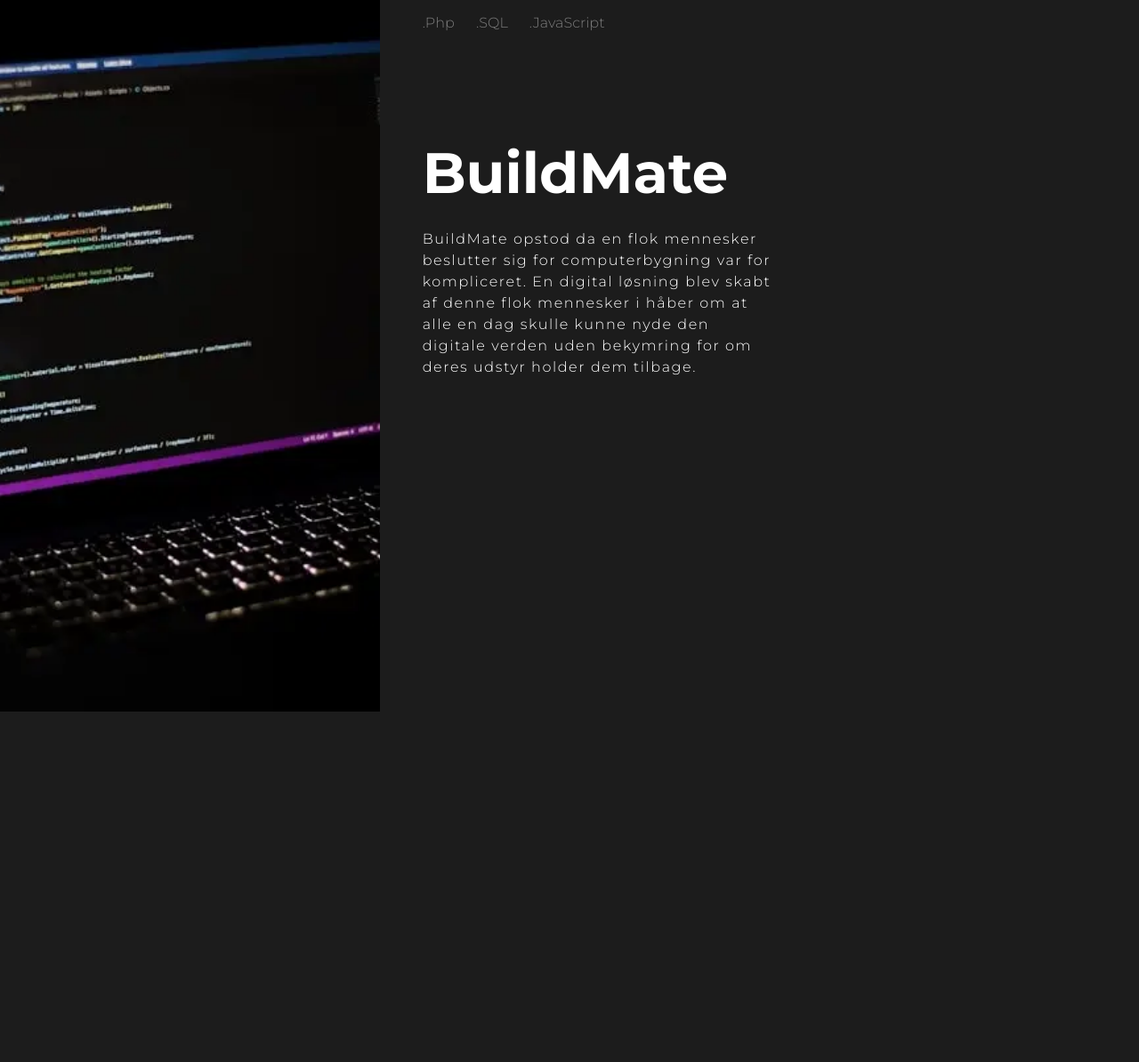
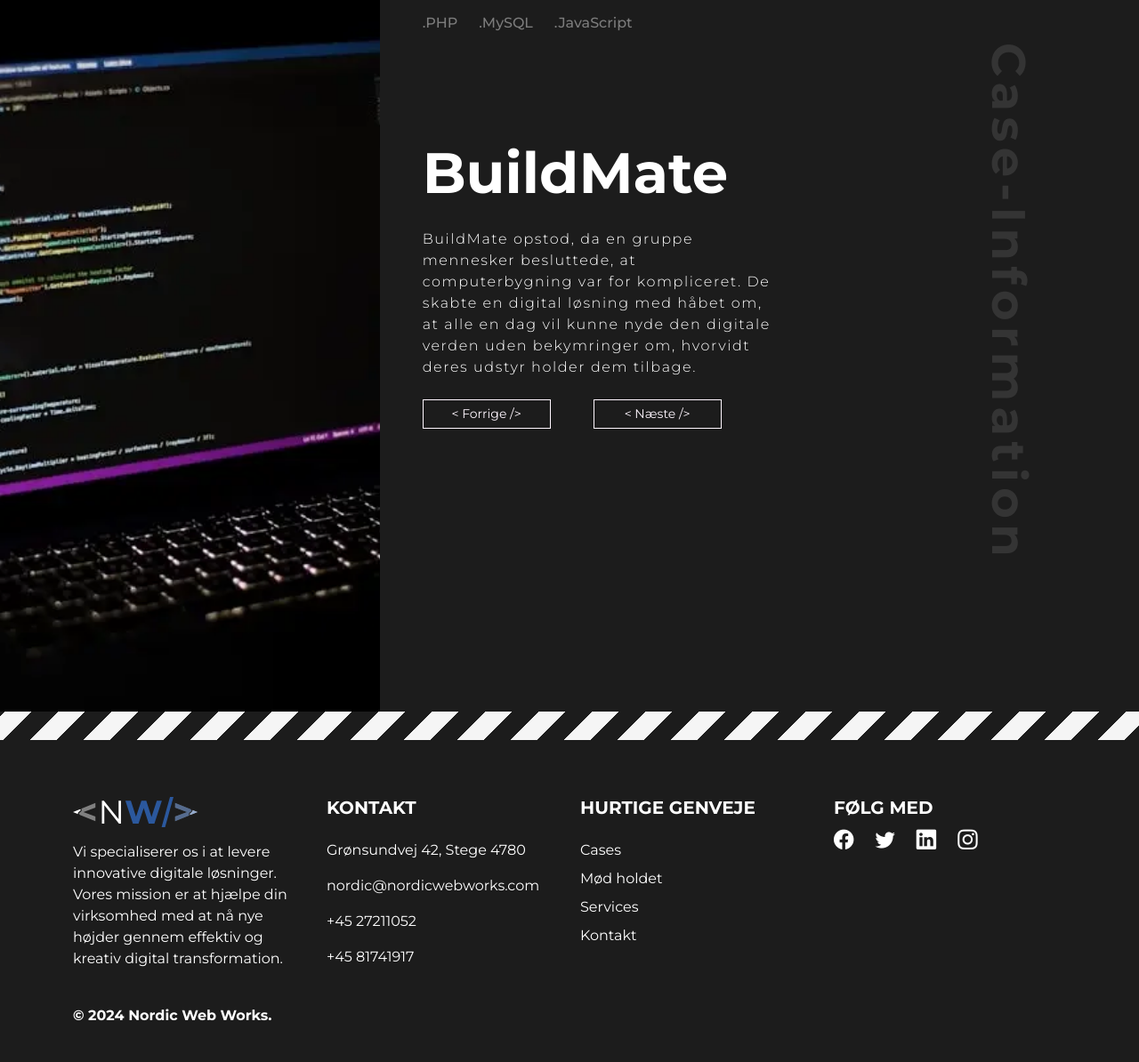
Before and after one commit to Arnsdorf/NordicWebWorks, a PHP site: page /caseinfo.php in a window 1280 px wide. Shown: the whole page at 89% size. Before the commit the page ends 800 px from the top, so only its background shows below. Run offline with PHP 8.4, Linux system fonts and the light colour scheme; some libraries are stand-ins or nearby versions.

Commit message:
Cases opdaterers

```diff
--- a/caseinfo.php
+++ b/caseinfo.php
@@ -1,6 +1,5 @@
 <?php
-
-require "settings/init.php";
+require "settings/init.php"; // Indlæs nødvendige opsætninger
 
 // Hent 'case' parameteren fra URL'en
 $caseIndex = isset($_GET['case']) ? $_GET['case'] : 1; // Standard til case 1, hvis ingen parameter er angivet
@@ -11,9 +10,9 @@ switch ($caseIndex) {
     case 1:
         $caseData = [
             "title" => "BuildMate",
-            "description" => "BuildMate opstod da en flok mennesker beslutter sig for computerbygning var for kompliceret. En digital løsning blev skabt af denne flok mennesker i håber om at alle en dag skulle kunne nyde den digitale verden uden bekymring for om deres udstyr holder dem tilbage.",
+            "description" => "BuildMate opstod, da en gruppe mennesker besluttede, at computerbygning var for kompliceret. De skabte en digital løsning med håbet om, at alle en dag vil kunne nyde den digitale verden uden bekymringer om, hvorvidt deres udstyr holder dem tilbage.",
             "image" => "uploads/chr/case1.webp",
-            "techTags" => [".Php", ".SQL", ".JavaScript"]
+            "techTags" => [".PHP", ".MySQL", ".JavaScript"]
         ];
         break;
     case 2:
@@ -48,59 +47,85 @@ switch ($caseIndex) {
 <html lang="da">
 <head>
     <meta charset="utf-8">
-        <title>NWW</title>
+    <title>NWW - <?php echo $caseData['title']; ?></title>
 
     <link rel="preconnect" href="https://fonts.googleapis.com">
     <link rel="preconnect" href="https://fonts.gstatic.com" crossorigin>
     <link href="https://fonts.googleapis.com/css2?family=Manrope:wght@200..800&family=Montserrat:ital,wght@0,100..900;1,100..900&family=Poppins:wght@300&family=Work+Sans:ital,wght@0,100..900;1,100..900&display=swap" rel="stylesheet">
     <link rel="stylesheet" href="https://cdn.jsdelivr.net/npm/bootstrap-icons@1.11.3/font/bootstrap-icons.min.css">
-
-        <link rel="preconnect" href="https://fonts.googleapis.com">
-        <link rel="preconnect" href="https://fonts.gstatic.com" crossorigin>
-        <link href="https://fonts.googleapis.com/css2?family=Kanit:ital,wght@0,100;0,200;0,300;0,400;0,500;0,600;0,700;0,800;0,900;1,100;1,200;1,300;1,400;1,500;1,600;1,700;1,800;1,900&family=Montserrat:ital,wght@0,100..900;1,100..900&family=Rubik:ital,wght@0,300..900;1,300..900&display=swap" rel="stylesheet">
-
     <meta name="viewport" content="width=device-width, initial-scale=1">
     <link href="css/styles.css" rel="stylesheet" type="text/css">
     <!-- Favicon -->
     <link rel="icon" href="uploads/sm_logo.png" type="image/x-icon">
 </head>
-
-
+<body>
 
 <div class="container-fluid p-0 m-0">
     <div class="row p-0 m-0">
-            <div id="desktop-img-container" class="col-4 m-0 p-0 position-relative" style="height: 100vh;">
-                <img id="desktop-case-img" class="case-info-img col-12" src="<?php echo $caseData['image']; ?>" alt="Case Image" style="object-fit: cover; position: absolute; top: 0; z-index: 1;">
+        <!-- Mobile version (Visible on small devices only) -->
+        <div class="d-md-none m-0 p-0">
+            <div id="mobile-img-container" class="col-12 m-0 p-0 position-relative" style="height: 45vh;">
+                <img id="mobile-case-img" class="case-info-img col-12" src="<?php echo $caseData['image']; ?>" alt="Case Image" style="object-fit: cover; position: absolute; top: 0; z-index: 1;">
+            </div>
+            <div class="col-12 bg-custom-dark m-0 p-0">
+                <div id="mobile-tech-tags" class="text-white d-flex justify-content-center mt-3 mb-3">
+                    <div class="row" style="color: #7c7c7c">
+                        <?php foreach($caseData['techTags'] as $tag): ?>
+                            <h6 class="fw-medium col"><?php echo $tag; ?></h6>
+                        <?php endforeach; ?>
+                    </div>
+                </div>
+                <div id="case-container" class="ms-4 me-4 text-white mt-4">
+                    <h1 class="fw-bold"><?php echo $caseData['title']; ?></h1>
+                    <h6 class="fw-light pt-1" style="letter-spacing: 0.1rem;line-height: 1.5rem;color: #7c7c7c"><?php echo $caseData['description']; ?></h6>
+                </div>
+                <!-- Tilføj Forrige/Næste knapper til mobilversion -->
+                <div class="d-flex ms-4 mt-4 mb-5">
+                    <button id="prevBtn" class="btn-f small">Forrige</button>
+                    <button id="nextBtn" class="btn-f small ms-5">Næste</button>
+
+                </div>
+            </div>
         </div>
 
+        <!-- PC and Tablet version -->
+        <div class="d-none d-md-block">
+            <div class="row">
+                <div id="desktop-img-container" class="col-4 m-0 p-0 position-relative" style="height: 100vh;">
+                    <img id="desktop-case-img" class="case-info-img col-12" src="<?php echo $caseData['image']; ?>" alt="Case Image" style="object-fit: cover; position: absolute; top: 0;">
+                </div>
                 <div class="col-6 bg-custom-dark m-0 p-0">
                     <div id="desktop-tech-tags" class="col bg-custom-dark p-0 m-0 d-flex mt-3">
                         <div class="ms-5 text-white d-flex align-items-end">
                             <div class="row justify-content-between" style="color: #7c7c7c">
                                 <?php foreach($caseData['techTags'] as $tag): ?>
-                                <h6 class="fw-light col"><?php echo $tag; ?></h6>
+                                    <h6 class="fw-medium col"><?php echo $tag; ?></h6>
                                 <?php endforeach; ?>
                             </div>
                         </div>
                     </div>
 
                     <div id="case-container-md" class="pt-17 ms-5 text-white mt-1">
-                    <div class="case-info active">
                         <h1 class="fw-bold" style="font-size: 4rem"><?php echo $caseData['title']; ?></h1>
                         <h6 class="fw-light pt-3 col-8" style="letter-spacing: 0.1rem;line-height: 1.5rem"><?php echo $caseData['description']; ?></h6>
+                    </div>
+                    <!-- Tilføj Forrige/Næste knapper til desktopversion -->
+                    <div class="d-flex ms-5 mt-4">
+                        <button id="prevBtn-md" class="btn-f small">< Forrige /></button>
+                        <button id="nextBtn-md" class="btn-f small ms-5">< Næste /></button>
+
+                    </div>
+                </div>
+                <div class="col bg-custom-dark m-0 p-0 mt-5">
+                    <h1 class="fw-bold" style="writing-mode: vertical-rl; font-size: 3.3rem; letter-spacing: 0.4rem; color: #343434">Case-Information</h1>
                 </div>
             </div>
         </div>
     </div>
 </div>
 
+<!-- JavaScript -->
+<script src="js/case.js"></script>
 
-    <script src="js/case.js">
-
-
-
-
-
-
-
-<?php include "includes/footer.php" ?>
+<!-- Footer -->
+<?php include "includes/footer.php"; ?>
--- a/js/case.js
+++ b/js/case.js
@@ -1,20 +1,16 @@
+document.addEventListener("DOMContentLoaded", function () {
     // Function to update the image, tech tags, and URL dynamically
     function updateContent(container, imageElement, tagsElement, caseIndex) {
-    const newImageSrc = container.querySelector('.case-image').src;
+        if (!container) return; // Ensure container exists
+        const newImageSrc = container.querySelector('.case-info-img').src;
         imageElement.src = newImageSrc;
 
         // Update the tech tags
-    const newTagsHtml = container.querySelector('.tech-tags').innerHTML;
+        const newTagsHtml = container.querySelector('.row').innerHTML;
         tagsElement.innerHTML = newTagsHtml;
 
-    // Update the URL dynamically
-    updateCaseURL(caseIndex);
-}
-
-// Function to update the URL based on the current case index
-function updateCaseURL(caseIndex) {
-    const newURL = `caseinfo${caseIndex + 1}.php`; // Generate caseinfo1.php, caseinfo2.php, etc.
-    window.history.pushState({}, '', newURL); // Update the URL without reloading the page
+        // Opdater URL med den nye caseIndex
+        window.history.replaceState(null, null, "?case=" + caseIndex);
     }
 
     // For mobile version
@@ -23,19 +19,21 @@ const cases = document.querySelectorAll('#case-container .case-info'); // Select
     const mobileImg = document.getElementById('mobile-case-img');
     const mobileTags = document.getElementById('mobile-tech-tags').querySelector('.row');
 
-document.getElementById('nextBtn').addEventListener('click', function() {
+    if (cases.length > 0) { // Ensure cases array is not empty
+        document.getElementById('nextBtn').addEventListener('click', function () {
             cases[currentCaseIndex].classList.remove('active'); // Hide current case
             currentCaseIndex = (currentCaseIndex + 1) % cases.length; // Move to next case, loop back if at the end
             cases[currentCaseIndex].classList.add('active'); // Show next case
             updateContent(cases[currentCaseIndex], mobileImg, mobileTags, currentCaseIndex); // Update the image, tags, and URL
         });
 
-document.getElementById('prevBtn').addEventListener('click', function() {
+        document.getElementById('prevBtn').addEventListener('click', function () {
             cases[currentCaseIndex].classList.remove('active'); // Hide current case
             currentCaseIndex = (currentCaseIndex - 1 + cases.length) % cases.length; // Move to previous case, loop to end if at the beginning
             cases[currentCaseIndex].classList.add('active'); // Show previous case
             updateContent(cases[currentCaseIndex], mobileImg, mobileTags, currentCaseIndex); // Update the image, tags, and URL
         });
+    }
 
     // For PC and Tablet version
     let currentCaseIndexMd = 0;
@@ -43,16 +41,19 @@ const casesMd = document.querySelectorAll('#case-container-md .case-info'); // S
     const desktopImg = document.getElementById('desktop-case-img');
     const desktopTags = document.getElementById('desktop-tech-tags').querySelector('.row');
 
-document.getElementById('nextBtn-md').addEventListener('click', function() {
+    if (casesMd.length > 0) { // Ensure casesMd array is not empty
+        document.getElementById('nextBtn-md').addEventListener('click', function () {
             casesMd[currentCaseIndexMd].classList.remove('active'); // Hide current case
             currentCaseIndexMd = (currentCaseIndexMd + 1) % casesMd.length; // Move to next case, loop back if at the end
             casesMd[currentCaseIndexMd].classList.add('active'); // Show next case
             updateContent(casesMd[currentCaseIndexMd], desktopImg, desktopTags, currentCaseIndexMd); // Update the image, tags, and URL
         });
 
-document.getElementById('prevBtn-md').addEventListener('click', function() {
+        document.getElementById('prevBtn-md').addEventListener('click', function () {
             casesMd[currentCaseIndexMd].classList.remove('active'); // Hide current case
             currentCaseIndexMd = (currentCaseIndexMd - 1 + casesMd.length) % casesMd.length; // Move to previous case, loop to end if at the beginning
             casesMd[currentCaseIndexMd].classList.add('active'); // Show previous case
             updateContent(casesMd[currentCaseIndexMd], desktopImg, desktopTags, currentCaseIndexMd); // Update the image, tags, and URL
         });
+    }
+});
```
Also changed, not shown: index.php (+4 -6 lines). Lines whose indentation alone changed are shown as unchanged.
